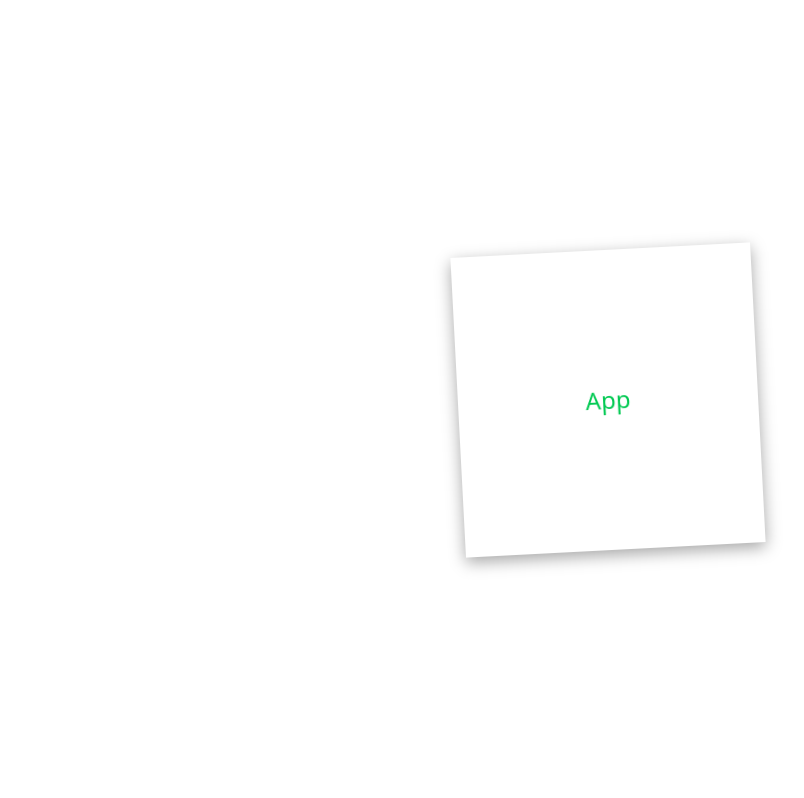
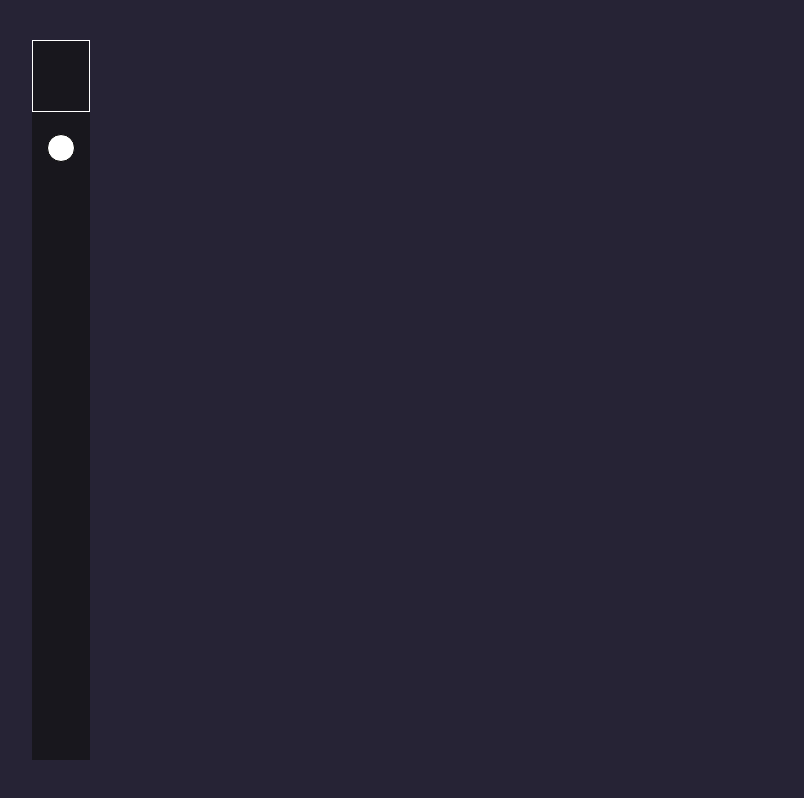
Before and after one commit to lyran10/chat_app_client, a React app: page / in a window 1280 px wide. Shown: the whole page, without its empty margins (32-836 px from the left). Built offline with nearby package versions, Linux system fonts and the light colour scheme.

Commit message:
added routes

```diff
--- a/src/App.tsx
+++ b/src/App.tsx
@@ -1,18 +1,15 @@
 import React from 'react'
 import {Routes, Route} from "react-router-dom"
+import { MainContainer } from './common/mainContainer'
+import { Dashboard } from './pages/dashboard'
 
 export const App = () => {
 
   return(
-    // <>
-    //   <Routes>
-    //     <Route path='/' element={<MainContainer><Dashboard /></MainContainer>} />
-    //   </Routes>
-    // </>
-    <div className='h-screen flex justify-center items-center'>
-        <div className='text-2xl shadow-3xl text-green-500 animate-wiggle flex justify-center items-center h-[300px] w-[300px]'>
-          App
-        </div>
-      </div>
+    <>
+      <Routes>
+        <Route path='/' element={<MainContainer><Dashboard /></MainContainer>} />
+      </Routes>
+    </>
   )
 }
```
